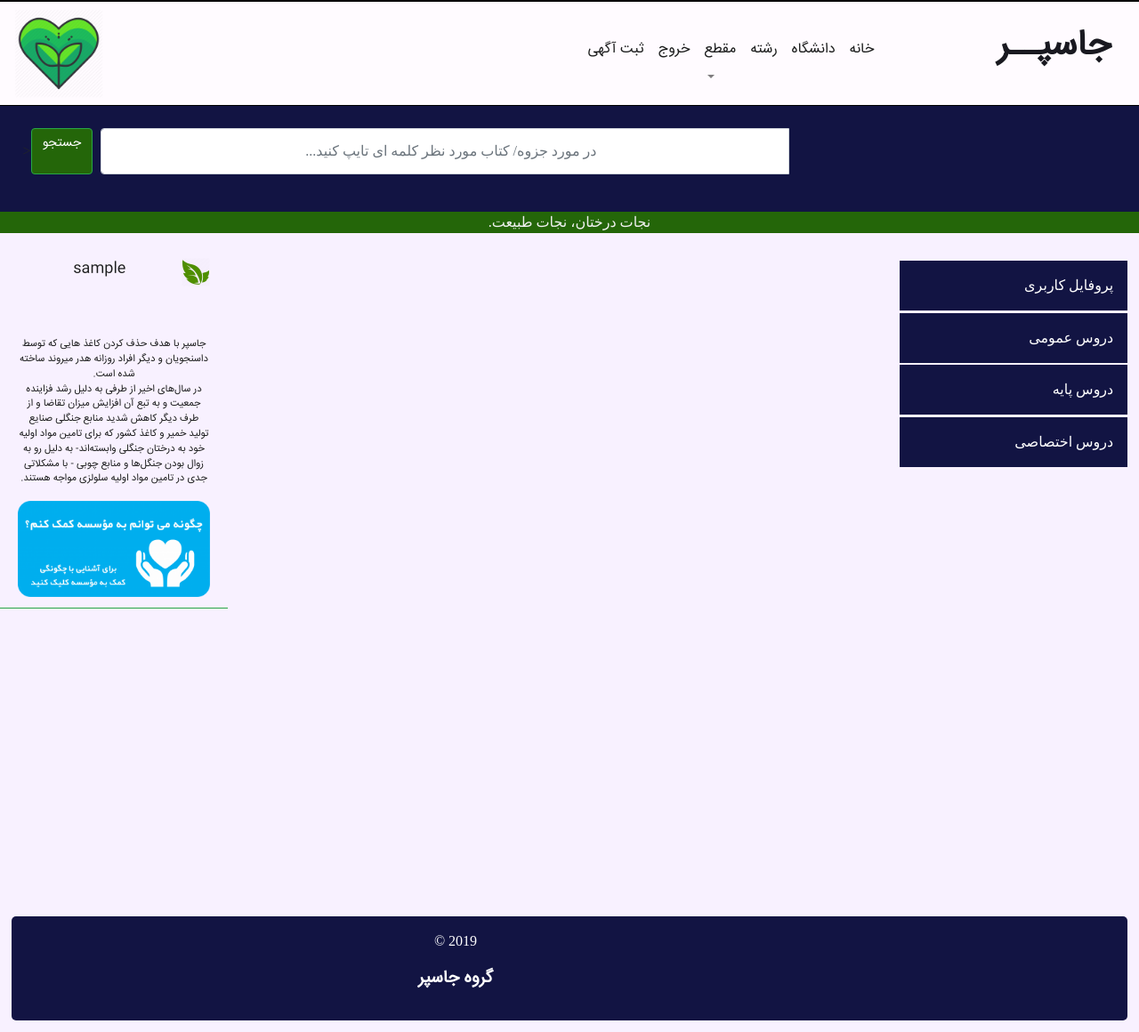
After one commit to pooyaphoenix/Jasper, a Django app: page /myprofile/ in a window 1280 px wide. The commit adds this page. Shown: the whole page at 89% size. Run offline with Django 3.2, Linux system fonts and the light colour scheme; the visitor is signed in with stand-in values (Sample User, id 1); some libraries are stand-ins or nearby versions.

Commit message:
making a profile for users 01

```diff
--- /dev/null
+++ b/jasper/blog/templates/accounts/profile.html
@@ -0,0 +1,41 @@
+{% extends 'base.html' %}
+{%  load static from staticfiles  %}
+
+
+{% block title %}جاسپر{% endblock %}
+
+
+
+
+<html>
+<head>
+    <meta charset="utf-8">
+    {% block head %}
+
+    <title>Home</title>
+    {% endblock %}
+</head>
+{% block body %}
+<body>
+
+        <div class="card-header bg-transparent border-success" style="position: fixed; width: 20% ;text-align: center;" dir="rtl">
+       <img style="width:15% ; height: 100% ; float: right" src="{% static 'logo.png'%}" alt="paper"/>
+       <a class="card-text" style="color: black ; font-size: 150%  ; margin-right: 2% ;margin-top: 1% ">
+        <p class="tiny" style="text-align: center; ">{{ user.username }}</p></a>
+       <br><br>
+       <p class="text-muted skinny" style="float: left ;text-align: center ">
+       <p class="tiny">جاسپر با هدف حذف کردن کاغذ هایی که توسط داسنجویان و دیگر افراد روزانه هدر میروند ساخته شده است.<br>
+           در سال‌های اخیر از طرفی به دلیل رشد فزاینده جمعیت و به تبع آن افزایش میزان تقاضا و از طرف دیگر کاهش شدید منابع
+           جنگلی صنایع تولید خمیر و کاغذ کشور که برای تامین مواد اولیه خود به درختان جنگلی وابسته‌اند- به دلیل رو به زوال
+           بودن جنگل‌ها و منابع چوبی - با مشکلاتی جدی در تامین مواد اولیه سلولزی مواجه هستند. </p></p>
+
+       <img style="width:100% ; height: 100% ; float: right" src="{% static 'mahak.png'%}" alt="paper"/>
+
+   </div>
+
+
+
+</body>
+{% endblock %}
+
+</html>
--- a/jasper/blog/templates/base.html
+++ b/jasper/blog/templates/base.html
@@ -120,7 +120,7 @@
 
 <div class="sidebar">
   {% if user.is_authenticated %}
-    <a class="active" href="#contact"> پروفایل کاربری </a>
+    <a class="active" href="/myprofile"> پروفایل کاربری </a>
     <a class="active" href="#contact">دروس عمومی</a>
     <a class="active" href="#about">دروس پایه</a>
     <a class="active" href="#about">دروس اختصاصی</a>
--- a/jasper/blog/urls.py
+++ b/jasper/blog/urls.py
@@ -14,7 +14,7 @@ urlpatterns=[
 
     path('register/', views.register, name='register'),
     path('jasper/', views.jasper , name = 'jasper'),
-    path('profile/', views.profile , name = 'profile'),
+    path('myprofile/', views.myprofile , name = 'myprofile'),
 
 
     path('post/new/', views.post_new, name='post_new'),
--- a/jasper/blog/views.py
+++ b/jasper/blog/views.py
@@ -7,7 +7,7 @@ from django.urls import reverse_lazy
 from django.views import generic
 from django.shortcuts import redirect
 from django.contrib.postgres.search import SearchVector
-
+from django.contrib.auth.decorators import login_required
 
 # Create your views here.
 def index(request):
@@ -70,8 +70,12 @@ def register(request):
       }
       return render(request ,'accounts/register.html',context)
 
+#پروفایل کاربری
+@login_required
+def myprofile(request):
+      return render(request, 'accounts/profile.html')
 
-
+@login_required
 def post_new(request):
     if request.method == "POST":
         form = PostForm(request.POST)
@@ -144,7 +148,3 @@ def search(request):
       #}
 
       #return render(request, self.template_name , context)
-
-
-#پروفایل کاربری
-      def profile(request):
--- a/jasper/jasper/settings.py
+++ b/jasper/jasper/settings.py
@@ -131,4 +131,5 @@ STATICFILES_DIRS = (
 CRISPY_TEMPLATE_PACK = 'bootstrap4'
 
 LOGIN_REDIRECT_URL = 'home'
+LOGIN_URL = 'login'
 LOGOUT_REDIRECT_URL = 'home'
```
Also changed, not shown: jasper/assets/accountimg.png (added).
